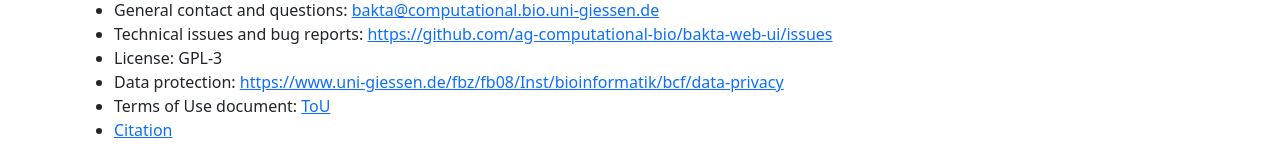
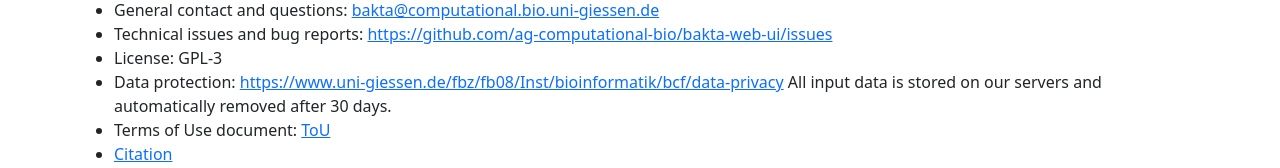
Before and after one commit to ag-computational-bio/bakta-web-ui, a Vue app: page /about in a window 1280 px wide. Shown: the part 400-568 px from the top of the page. Built offline with nearby package versions, Linux system fonts and the light colour scheme; no server answers.

Commit message:
add 30 days data removal information

```diff
--- a/src/pages/About.vue
+++ b/src/pages/About.vue
@@ -23,6 +23,7 @@
             </li>
             <li>
                 Data protection: <a href="https://www.uni-giessen.de/fbz/fb08/Inst/bioinformatik/bcf/data-privacy">https://www.uni-giessen.de/fbz/fb08/Inst/bioinformatik/bcf/data-privacy</a>
+                All input data is stored on our servers and automatically removed after 30 days.
             </li>
             <li>
                 Terms of Use document: <a href="/tou.md" target="_blank">ToU</a>
```
Also changed, not shown: public/tou.md (+1 -0 lines).
